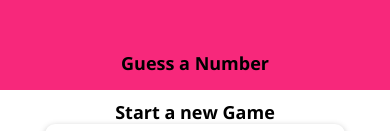
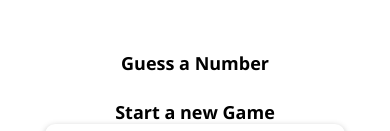
Before and after one commit to zakcroft/udemy-expo-section-4, a React Native app: screen / in a window 390 px wide. Shown: the top 131 px of the page. Built offline with nearby package versions, Linux system fonts and the light colour scheme.

Commit message:
platform and safe view

```diff
--- a/App.js
+++ b/App.js
@@ -1,19 +1,19 @@
-import React, { useState } from 'react';
-import { StyleSheet, View } from 'react-native';
-import * as Font from 'expo-font';
-import { AppLoading } from 'expo';
+import React, { useState } from "react";
+import { StyleSheet, View, SafeAreaView } from "react-native";
+import * as Font from "expo-font";
+import { AppLoading } from "expo";
 
-import Header from './components/Header';
-import StartGameScreen from './screens/StartGameScreen';
-import GameScreen from './screens/GameScreen';
-import GameOverScreen from './screens/GameOverScreen';
+import Header from "./components/Header";
+import StartGameScreen from "./screens/StartGameScreen";
+import GameScreen from "./screens/GameScreen";
+import GameOverScreen from "./screens/GameOverScreen";
 
 async function fetchFonts() {
   await Font.loadAsync({
-    'open-sans': require('./assets/fonts/OpenSans-Regular.ttf'),
-    'open-sans-bold': require('./assets/fonts/OpenSans-Bold.ttf')
+    "open-sans": require("./assets/fonts/OpenSans-Regular.ttf"),
+    "open-sans-bold": require("./assets/fonts/OpenSans-Bold.ttf")
   });
-};
+}
 
 export default function App() {
   const [userNumber, setUserNumber] = useState();
@@ -60,10 +60,10 @@
   }
 
   return (
-      <View style={styles.screen}>
+    <SafeAreaView style={styles.screen}>
       <Header title="Guess a Number" />
       {content}
-      </View>
+    </SafeAreaView>
   );
 }
 
--- a/components/Header.js
+++ b/components/Header.js
@@ -1,24 +1,43 @@
 import React from "react";
-import { View, StyleSheet } from "react-native";
+import { View, StyleSheet, Platform } from "react-native";
 import COLORS from "../constants/colors";
 import * as FontText from "./fontText";
 
 const Header = props => {
   return (
-    <View style={styles.header}>
+    <View
+      style={{
+        ...styles.headerBase,
+        ...Platform.select({
+          ios: styles.headerIOS,
+          android: styles.headerAndroid
+        })
+      }}
+    >
       <FontText.Title>{props.title}</FontText.Title>
     </View>
   );
 };
 
 const styles = StyleSheet.create({
-  header: {
+  headerBase: {
     width: "100%",
     height: 90,
     paddingTop: 36,
-    backgroundColor: COLORS.primary,
     alignItems: "center",
     justifyContent: "center"
+  },
+  headerIOS: {
+    borderBottomColor: "transparent",
+    borderBottomColor: 1,
+    backgroundColor: "white"
+  },
+  headerAndroid: {
+    backgroundColor: COLORS.primary,
+    borderBottomColor: "transparent"
+  },
+  title: {
+    color: Platform.OS === "ios" ? COLORS.primary : "white"
   }
 });
 
--- a/components/MainButton.js
+++ /dev/null
@@ -1,31 +0,0 @@
-import React from "react";
-import { View, Text, StyleSheet, TouchableOpacity } from "react-native";
-import Colors from "../constants/colors";
-
-const MainButton = props => {
-  return (
-    <TouchableOpacity onPress={props.onPress} activeOpacity={0.6}>
-      <View style={{ ...styles.button, ...props.style }}>
-        <Text style={{ ...styles.buttonText }}>{props.children}</Text>
-      </View>
-    </TouchableOpacity>
-  );
-};
-
-const styles = StyleSheet.create({
-  button: {
-    backgroundColor: Colors.primary,
-    paddingVertical: 12,
-    paddingHorizontal: 30,
-    borderRadius: 25,
-    shadowOffset: { width: 0, height: 2 },
-    shadowRadius: 60,
-    shadowOpacity: 0.26
-  },
-  buttonText: {
-    color: "white",
-    fontFamily: "open-sans"
-  }
-});
-
-export default MainButton;
--- a/package.json
+++ b/package.json
@@ -9,9 +9,9 @@
     "prettify": "prettier -l \"components/**/*.js\" --write"
   },
   "dependencies": {
-    "expo": "~38.0.8",
-    "expo-font": "~8.2.1",
-    "expo-status-bar": "^1.0.2",
+    "expo": "38.0.8",
+    "expo-font": "8.2.1",
+    "expo-status-bar": "1.0.2",
     "prettier": "^2.0.5",
     "react": "~16.11.0",
     "react-dom": "~16.11.0",
--- a/screens/GameOverScreen.js
+++ b/screens/GameOverScreen.js
@@ -5,7 +5,8 @@
   StyleSheet,
   Image,
   Dimensions,
-  ScrollView
+  ScrollView,
+  SafeAreaView
 } from "react-native";
 import * as FontText from "../components/fontText";
 import MainButton from "../components/MainButton";
@@ -32,6 +33,7 @@
     };
   });
   return (
+    <SafeAreaView>
       <ScrollView>
         <View style={styles.screen}>
           <FontText.Title>The Game is Over!</FontText.Title>
@@ -66,14 +68,15 @@
               }}
             >
               Your phone needed{" "}
-            <Text style={styles.highlight}>{props.roundsNumber}</Text> rounds to
-            guess the number
+              <Text style={styles.highlight}>{props.roundsNumber}</Text> rounds
+              to guess the number
             </FontText.Body>
           </View>
           <FontText.Body>Number was: {props.userNumber}</FontText.Body>
           <MainButton onPress={props.onRestart}>NEW GAME</MainButton>
         </View>
       </ScrollView>
+    </SafeAreaView>
   );
 };
 
```
Also changed, not shown: 1 other file (tests, documents, lock files or other folders). Lines whose indentation alone changed are shown as unchanged.
